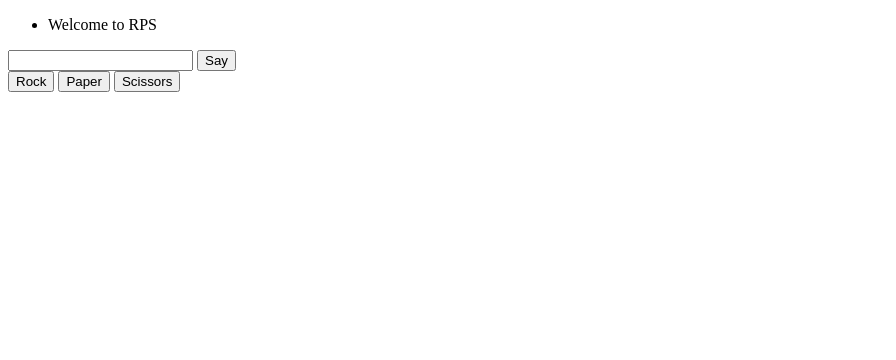
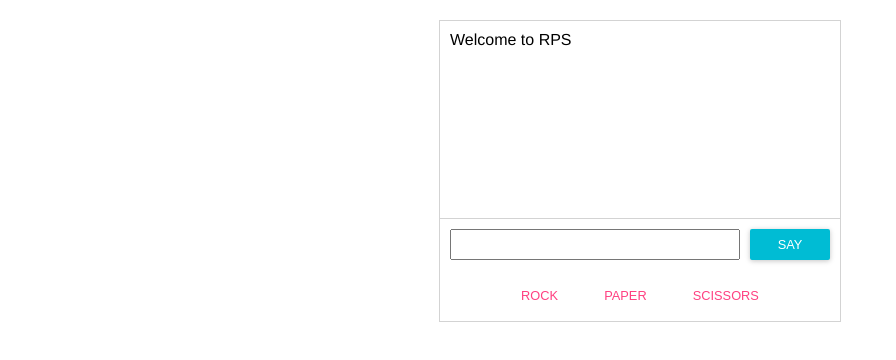
Before and after one commit to zizimoos/high-multiplayer-game, a plain HTML site: page client/index.html in a window 1280 px wide. Shown: the whole page, without its empty margins (0-896 px from the left). Drawn offline with nearby package versions, Linux system fonts and the light colour scheme; no server answers.

Commit message:
multiplayer match

```diff
--- a/client/index.html
+++ b/client/index.html
@@ -10,17 +10,22 @@
     <script defer src="src/client.js"></script>
   </head>
   <body>
-    <div class="class">
+    <div class="rps-wrapper">
       <ul id="events"></ul>
-    </div>
-    <div class="button-wrapper">
-      <form id="chat-form" action="">
-        <input type="text" id="chat" />
-        <button id="say">Say</button>
-      </form>
-      <button id="rock">Rock</button>
-      <button id="paper">Paper</button>
-      <button id="scissors">Scissors</button>
+      <div class="controls">
+        <div class="chat-wrapper">
+          <form id="chat-form">
+            <input id="chat" autocomplete="off" title="chat" />
+            <button id="say">Say</button>
+          </form>
+        </div>
+
+        <div class="button-wrapper">
+          <button id="rock" class="turn">Rock</button>
+          <button id="paper" class="turn">Paper</button>
+          <button id="scissors" class="turn">Scissors</button>
+        </div>
+      </div>
     </div>
   </body>
 </html>
--- a/client/src/client.js
+++ b/client/src/client.js
@@ -1,22 +1,40 @@
-const socket = io();
+const writeEvent = (text) => {
+  // <ul> element
+  const parent = document.querySelector("#events");
 
-const writeEvent = (text) => {
-  const parent = document.querySelector("#events");
+  // <li> element
   const el = document.createElement("li");
   el.innerHTML = text;
+
   parent.appendChild(el);
 };
-writeEvent("Welcome to RPS");
-
-socket.on("message", writeEvent);
 
 const onFormSubmitted = (e) => {
   e.preventDefault();
+
   const input = document.querySelector("#chat");
   const text = input.value;
   input.value = "";
-  socket.emit("message", text);
+
+  sock.emit("message", text);
 };
+
+const addButtonListeners = () => {
+  ["rock", "paper", "scissors"].forEach((id) => {
+    const button = document.getElementById(id);
+    button.addEventListener("click", () => {
+      sock.emit("turn", id);
+    });
+  });
+};
+
+writeEvent("Welcome to RPS");
+
+const sock = io();
+sock.on("message", writeEvent);
+
 document
   .querySelector("#chat-form")
   .addEventListener("submit", onFormSubmitted);
+
+addButtonListeners();
--- a/client/styles/main.css
+++ b/client/styles/main.css
@@ -0,0 +1,89 @@
+body {
+  font-family: "Helvetica Neue", sans-serif;
+  margin: 0;
+  padding: 0;
+}
+
+input {
+  outline: none;
+  font-size: 1rem;
+  padding: 0 5px;
+}
+
+button {
+  text-transform: uppercase;
+  font-size: 0.8rem;
+  padding: 3px 15px;
+  color: white;
+  line-height: 25px;
+  background-color: #00bcd4;
+  border: none;
+  border-radius: 2px;
+  cursor: pointer;
+  box-shadow: rgba(0, 0, 0, 0.12) 0 1px 6px, rgba(0, 0, 0, 0.12) 0 1px 4px;
+  transition: all 150ms ease-in;
+  outline: none;
+}
+
+button:hover {
+  background-color: #79d7e4;
+}
+
+button.turn {
+  color: rgb(255, 64, 129);
+  background-color: white;
+  box-shadow: none;
+}
+
+button.turn:hover {
+  background-color: #eaeaea;
+}
+
+.rps-wrapper {
+  background-color: rgb(255, 255, 255);
+  width: 400px;
+  height: 300px;
+  max-height: 300px;
+  margin: 20px auto;
+  display: flex;
+  flex-direction: column;
+  border: 1px solid lightgrey;
+}
+
+#events {
+  flex-grow: 1;
+  list-style: none;
+  margin: 0;
+  padding: 0;
+  border-bottom: 1px solid lightgrey;
+  overflow-y: scroll;
+}
+
+#events li {
+  padding: 10px 10px 10px 10px;
+}
+
+.chat-wrapper {
+  padding: 10px;
+}
+
+.chat-wrapper form {
+  display: flex;
+}
+
+.chat-wrapper form input {
+  font-size: 1rem;
+  margin: 0 10px 0 0;
+  padding: 0 5px;
+  flex-grow: 1;
+}
+
+.chat-wrapper form button {
+  width: 80px;
+}
+
+.button-wrapper {
+  display: flex;
+  padding: 10px 50px;
+  justify-content: space-evenly;
+}
--- /dev/null
+++ b/server/nodemon.json
@@ -0,0 +1,4 @@
+{
+  "ignore": [],
+  "exec": "babel-node server.js"
+}
--- a/server/package.json
+++ b/server/package.json
@@ -5,7 +5,7 @@
   "main": "server.js",
   "scripts": {
     "test": "echo \"Error: no test specified\" && exit 1",
-    "start": "nodemon --exec babel-node server.js"
+    "start": "nodemon"
   },
   "keywords": [],
   "author": "",
```
Also changed, not shown: server/rps-game.js (added, +37 -0 lines), server/server.js (+11 -1 lines).
